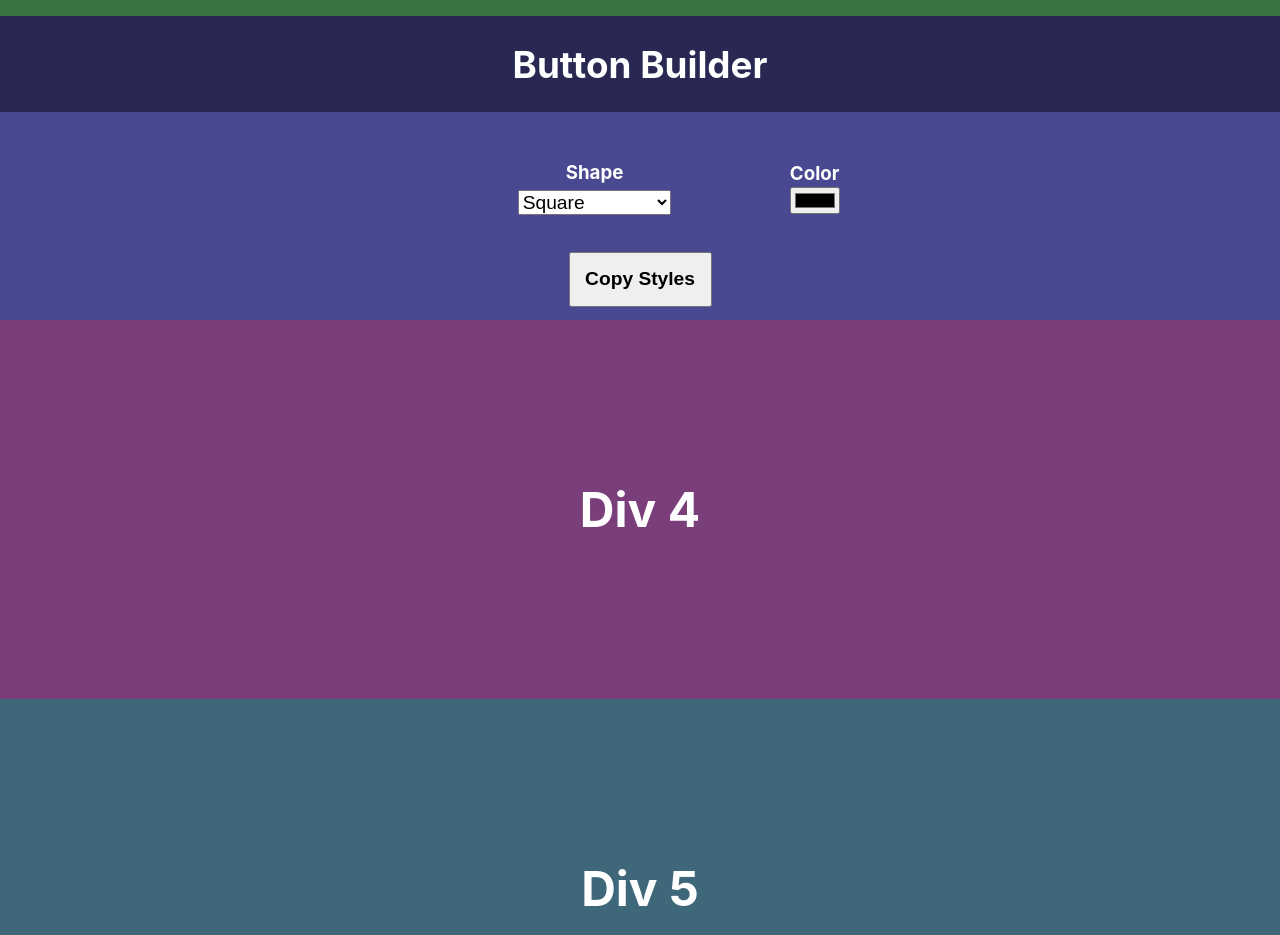
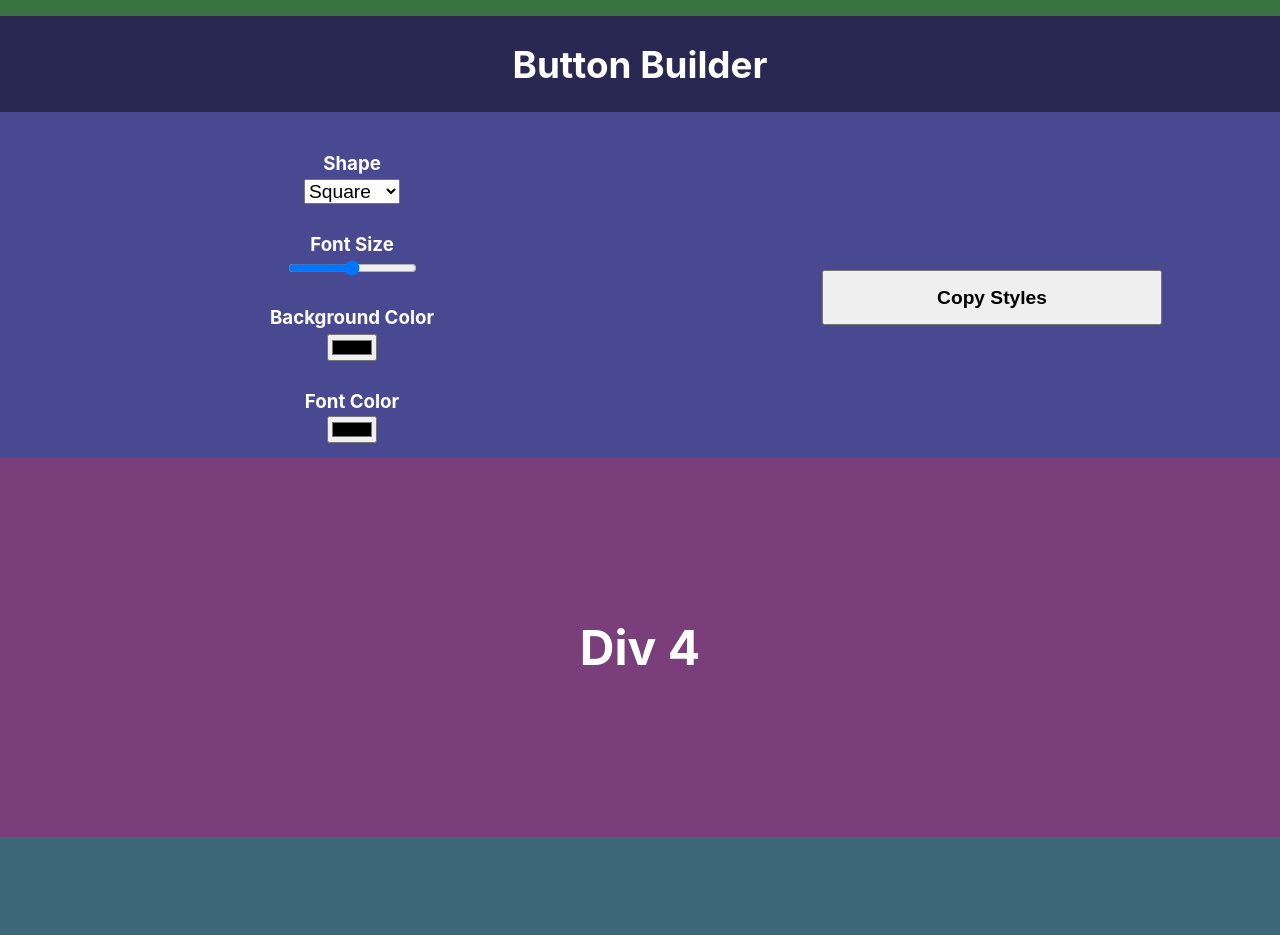
Before and after one commit to tylercorbett/css-showcase, a React (Create React App) app: page / in a window 1280 px wide. Shown: the part 1140-2075 px from the top of the page. Built offline with nearby package versions, Linux system fonts and the light colour scheme.

Commit message:
DDD achieved

```diff
--- a/src/components/buttonshowcase/ButtonShowcase.js
+++ b/src/components/buttonshowcase/ButtonShowcase.js
@@ -8,19 +8,27 @@ export default class ButtonShowcase extends PureComponent {
         <header>
           <h2 className={styles.title}>Button Builder</h2>
         </header>
-        <main>
+        <main className={styles.main}>
           <div className={styles.controlsContainer}>
             <div className={styles.shapeContainer}>
               <h3 className={styles.h3}>Shape</h3>
               <select className={styles.select}>
                 <option name='square' value='square'>Square</option>
-                <option name='round' value='round'>Round</option>
+                <option name='rounded' value='rounded'>Rounded</option>
                 <option name='circle' value='circle'>Circle</option>
               </select>
             </div>
             <div className={styles.colorContainer}>
-              <h3 className={styles.h3}>Color</h3>
-              <input className={styles.color} type='color'/>
+              <h3 className={styles.h3}>Font Size</h3>
+              <input className={styles.backgroundColor} type='range' name='font-size'/>
+            </div>
+            <div className={styles.colorContainer}>
+              <h3 className={styles.h3}>Background Color</h3>
+              <input className={styles.backgroundColor} type='color'/>
+            </div>
+            <div className={styles.colorContainer}>
+              <h3 className={styles.h3}>Font Color</h3>
+              <input className={styles.backgroundColor} type='color'/>
             </div>
           </div>
           <div className={styles.buttonContainer}>
--- a/src/components/buttonshowcase/ButtonShowcase.module.scss
+++ b/src/components/buttonshowcase/ButtonShowcase.module.scss
@@ -1,3 +1,6 @@
+.backgroundColor {
+    margin: 2%;
+}
 .buttonContainer {
     display: flex;
     justify-content: center;
@@ -6,17 +9,18 @@
     margin: auto;
     padding: 1%;
 }
-.color {
-    margin: 2%;
-}
 .colorContainer {
+    display: flex;
+    flex-direction: column;
+    align-items: center;
     margin: 2%;
 }
 .controlsContainer {
     display: flex;
+    flex-direction: column;
     justify-content: center;
     align-items: center;
-    width: 80%;
+    width: 50%;
     margin: auto;
 }
 .h2 {
@@ -32,7 +36,12 @@
     margin: 1%;
     text-align: center;
 }
+.main {
+    display: flex;
+    align-items: center;
+}
 .myButton {
+    width: 70%;
     padding: 3%;
     font-size: 120%;
     font-weight: bold;
```
